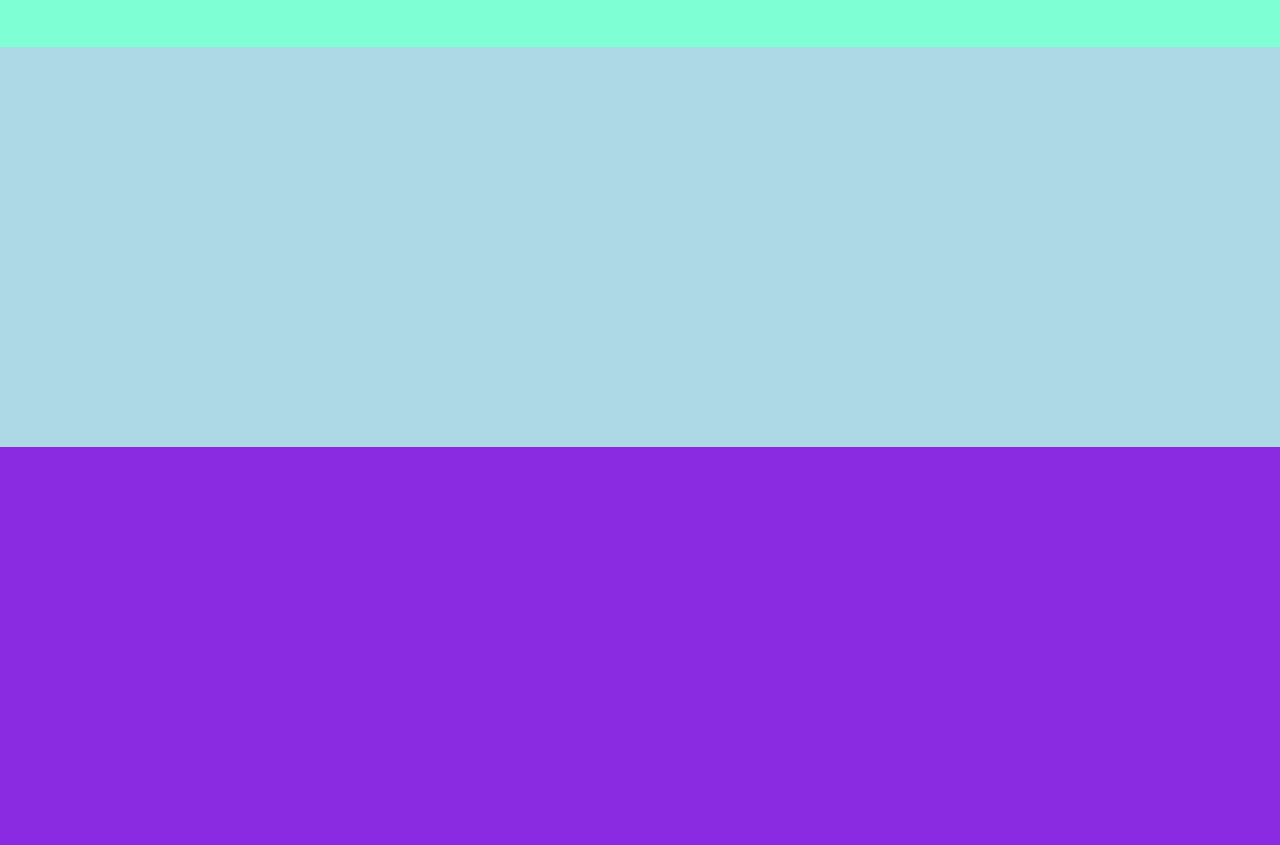
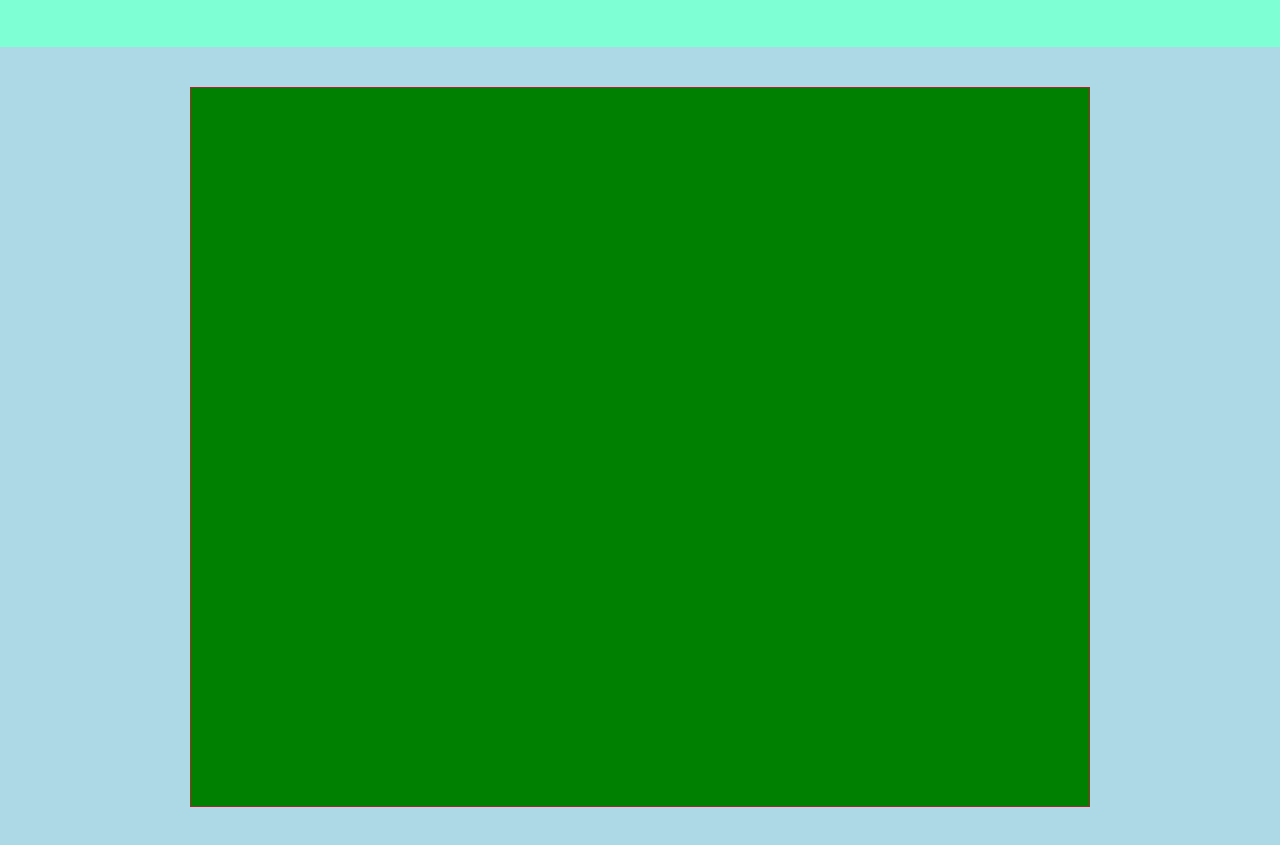
Before and after one commit to emilianogastaldo/htmlcss-struttura-discord, a plain HTML site: page index.html in a window 1280 px wide. Shown: the part 1553-2398 px from the top of the page. Before the commit the page ends 2000 px from the top, so only its background shows below. Drawn offline with Linux system fonts and the light colour scheme.

Commit message:
added last section

```diff
--- a/css/style.css
+++ b/css/style.css
@@ -101,3 +101,17 @@ header{
     justify-content: center;
     align-items:center;
 }
+
+.section-bb{
+    height: 800px;
+    display: flex;
+    justify-content: center;
+    align-items:center;
+    flex-basis: 100%;
+}
+.box-big{
+    background-color: green;
+    border: 1px solid brown;
+    min-height: 90%;
+    flex-basis: 100%;
+}
--- a/index.html
+++ b/index.html
@@ -40,7 +40,7 @@
             </div>
         </section>
         <section class="even">
-            <div class="section-conteiner w-900">
+            <div class="section-bb w-900">
                 <div class="box-big"></div>
             </div>
         </section>
```
